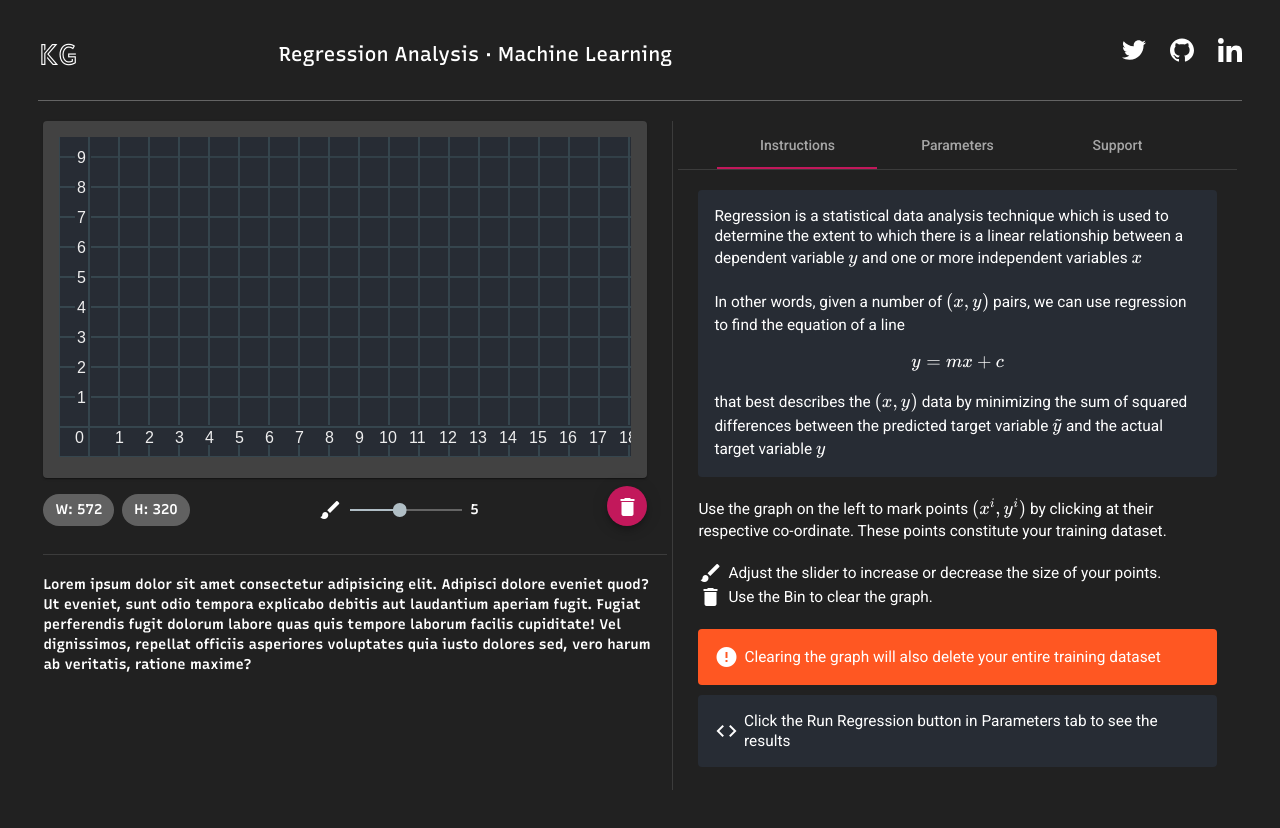
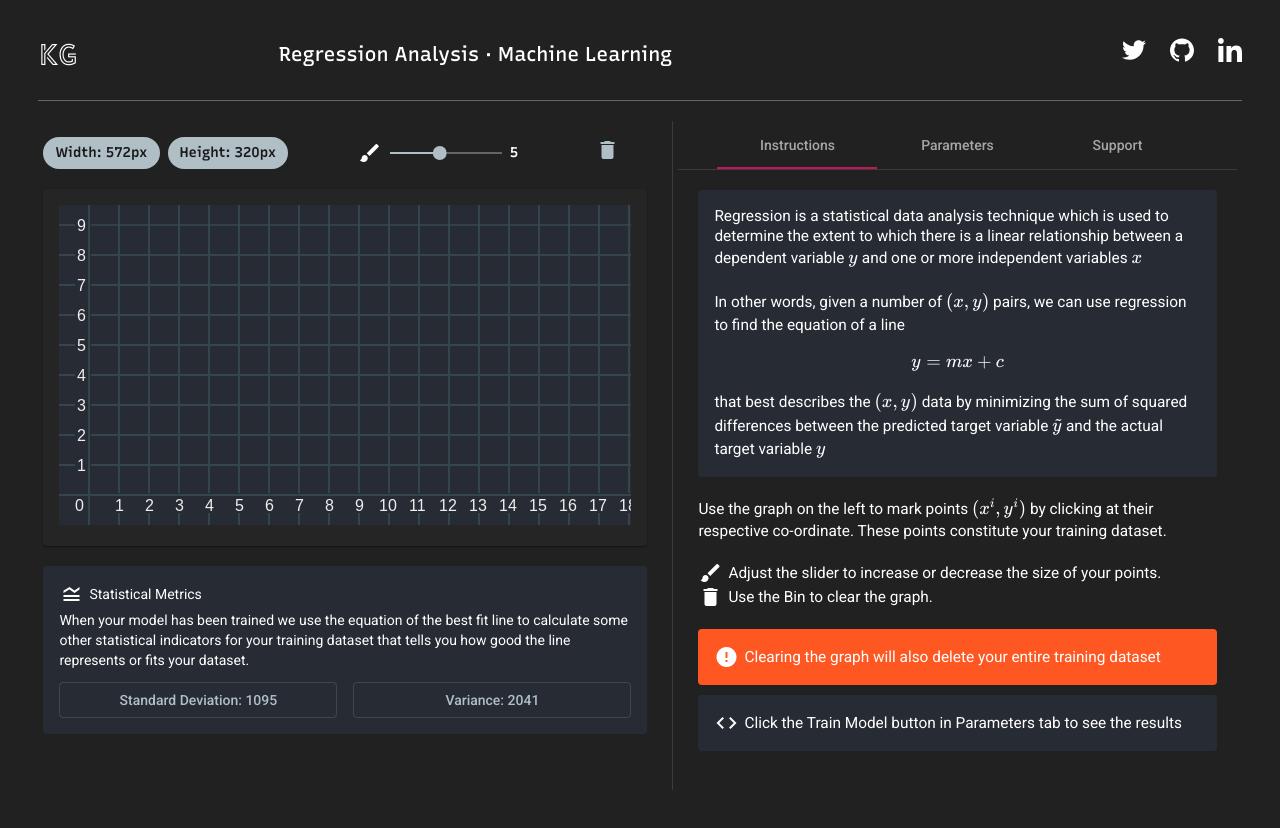
Before and after one commit to teddyphotos/angular-regression, an Angular app: page / in a window 1280 px wide. Shown: the top 828 px of the page. Built offline with nearby package versions, Linux system fonts and the light colour scheme.

Commit message:
Updated UI and added Statistical Metrics

```diff
--- a/src/app/app.component.css
+++ b/src/app/app.component.css
@@ -27,7 +27,7 @@ section{
     -webkit-font-smoothing: antialiased;
     font-size: 1.1em;
     height: 100%;
-    min-height: 75vh;
+    min-height: 100vh;
     overflow-y: scroll;
     padding-right: 20px;
     padding-bottom: 20px;
@@ -312,6 +312,12 @@ mat-toolbar{
 
 }
 
+.graph-controls-container{
+    margin-right: 20px;
+    /* padding-left: 20px; */
+    padding-right: 20px;
+}
+
 
 .stroke-width-controller{
 
@@ -362,12 +368,19 @@ mat-toolbar{
     margin-bottom: 20px;
     margin-right: 20px;
     min-height: 40vh;
+    margin-top: 12px;
 }
 
 
+.graph-container-card{
+    background-color: #252525;
+    /* box-shadow: none; */
+}
+
 .stats-container{
-    padding-top: 20px;
     min-height: 100%;
+    /* padding-left: 10px; */
+    padding-right: 20px;
 }
 
 
@@ -469,11 +482,13 @@ canvas{
 .independentVariable{
     flex: 1;
     margin-right: 5px;
+
 }
 
 .dependentVariable{
     flex: 1;
     margin-left: 5px;
+
 }
 
 .example-full-width {
@@ -482,8 +497,12 @@ canvas{
 
 .resultpane2{
     margin-top: 16px;
+
 }
 
+.horizontalStack{
+    display: flex;
+}
 
 .support-main{
     margin-left: 20px;
@@ -495,3 +514,16 @@ canvas{
     overflow-y: scroll;
     padding-right: 20px;
 }
+
+.trainingButton{
+    width: 100%;
+}
+
+.datametrics{
+    box-shadow: none;
+    background-color: #272c34;
+}
+
+.mat-input-wrapper {
+    background: gray;
+}
--- a/src/app/app.component.html
+++ b/src/app/app.component.html
@@ -76,15 +76,19 @@
   <div class="subsection-container" id="subsection-container">
     <div class="subsection">
       <div class="subsection-col">
-        <div class="graph-container" id="graph-container">
-          <mat-card>
-            <canvas>Your browser does not support HTML5 Canvas! Please update to newer version to preview this.</canvas>
-          </mat-card>
+        <div class="graph-controls-container">
+
           <div class="graph-controls">
             <div class="graph-dimensions">
               <mat-chip-list>
-                <mat-chip>W: {{canvasWidth}}</mat-chip>
-                <mat-chip>H: {{canvasHeight}}</mat-chip>
+                <mat-chip color="accent" selected>
+                  Width: {{canvasWidth}}px
+
+                </mat-chip>
+                <mat-chip color="accent" selected>
+
+                  Height: {{canvasHeight}}px
+                </mat-chip>
               </mat-chip-list>
               </div>
             <div class="stroke-width-controller">
@@ -92,15 +96,39 @@
               <mat-slider [(ngModel)]="myModel" thumbLabel min="1" max="10" step="1" value="5" #tooltip="matTooltip" matTooltip="Stroke Width" [matTooltipPosition]="positionBottom.value" [matTooltipShowDelay]='500'></mat-slider>
               <div>{{myModel}}</div>
             </div>
-            <button mat-mini-fab color="primary" aria-label="Example icon button with a delete icon" (click)="clearGraph()" #tooltip="matTooltip" matTooltip="Clear" [matTooltipPosition]="positionLeft.value" [matTooltipShowDelay]='500'>
+            <button mat-icon-button color="accent" aria-label="Example icon button with a delete icon" (click)="clearGraph()" #tooltip="matTooltip" matTooltip="Clear Graph" [matTooltipPosition]="positionBottom.value" [matTooltipShowDelay]='500'>
               <mat-icon>delete</mat-icon>
             </button>
+          </div>
 
-          </div>
         </div>
-        <mat-divider></mat-divider>
+
+
+
+        <div class="graph-container" id="graph-container">
+          <mat-card class="graph-container-card">
+            <canvas>Your browser does not support HTML5 Canvas! Please update to newer version to preview this.</canvas>
+          </mat-card>
+        </div>
         <div class="stats-container">
-          Lorem ipsum dolor sit amet consectetur adipisicing elit. Adipisci dolore eveniet quod? Ut eveniet, sunt odio tempora explicabo debitis aut laudantium aperiam fugit. Fugiat perferendis fugit dolorum labore quas quis tempore laborum facilis cupiditate! Vel dignissimos, repellat officiis asperiores voluptates quia iusto dolores sed, vero harum ab veritatis, ratione maxime?
+          <mat-card class="datametrics">
+            <div class="bininfo">
+              <mat-icon>legend_toggle</mat-icon><div class="space"></div>Statistical Metrics
+            </div>
+            <div class="resultInfo">
+              When your model has been trained we use the equation of the best fit line to calculate some other statistical indicators for your training dataset that tells you how good the line represents or fits your dataset.
+            </div>
+            <div class="resultpane">
+                  <div class="slopeResult">
+                    <!-- Slope: {{resultSlope}} -->
+                    <button mat-stroked-button color="accent" class="example-full-width">Standard Deviation: {{standardDeviation}}</button>
+                  </div>
+                  <div class="interceptResult">
+                    <!-- Intercept: {{resultIntercept}} -->
+                    <button mat-stroked-button color="accent" class="example-full-width">Variance: {{variance}}</button>
+                  </div>
+                </div>
+          </mat-card>
         </div>
       </div>
 
@@ -139,7 +167,7 @@
               <mat-card class="greeninfo">
                 <mat-icon>code</mat-icon>
                 <div class="space"></div>
-                Click the Run Regression button in Parameters tab to see the results
+                Click the Train Model button in Parameters tab to see the results
               </mat-card>
             </div>
           </mat-tab>
@@ -153,7 +181,43 @@
               <br>
               <mat-card class="metrics">
                 <div class="bininfo">
-                  <mat-icon>equalizer</mat-icon><div class="space"></div>Metrics
+                  <mat-icon>insights</mat-icon><div class="space"></div>Train and Predict
+                </div>
+                <div class="resultInfo">
+                  When you have trained the model, you can use it to make predictions on the data that your model has not seen before. To make a predictions, type the value of independent variable and the value of dependent variable will be displayed below
+                </div>
+                <div class="resultpane2">
+                  <div class="horizontalStack">
+
+                    <div class="independentVariable">
+                      <mat-form-field appearance="fill" class="example-full-width">
+                        <mat-label>Independent Variable</mat-label>
+                        <input matInput class="predict_input" placeholder="" value="" [(ngModel)]="independentX">
+                      </mat-form-field>
+                    </div>
+                    <div class="dependentVariable">
+                      <!-- <button mat-stroked-button color="accent" class="example-full-width">Predicted Value: {{resultSlope*independentX + resultIntercept}}</button> -->
+                      <mat-form-field appearance="fill" class="example-full-width">
+                        <mat-label>Predicted Value</mat-label>
+                        <input matInput placeholder="" value="{{resultSlope*independentX + resultIntercept}}" disabled>
+                      </mat-form-field>
+                    </div>
+
+
+                  </div>
+
+
+                  <button class="trainingButton" mat-raised-button color="primary" (click)="runAlgorithm()">
+                    <mat-icon>code</mat-icon>
+                    Train Model
+                  </button>
+                </div>
+              </mat-card>
+
+              <br>
+              <mat-card class="metrics">
+                <div class="bininfo">
+                  <mat-icon>equalizer</mat-icon><div class="space"></div>Regression Metrics
                 </div>
                 <div class="resultInfo">
                   When you train your model, the training algorithm will output the slope and intercept of the best fit line and display them here
@@ -162,43 +226,14 @@
                   <div class="slopeResult">
                     <!-- Slope: {{resultSlope}} -->
                     <button mat-stroked-button color="accent" class="example-full-width">Slope: {{resultSlope}}</button>
-
                   </div>
                   <div class="interceptResult">
                     <!-- Intercept: {{resultIntercept}} -->
                     <button mat-stroked-button color="accent" class="example-full-width">Intercept: {{resultIntercept}}</button>
                   </div>
                 </div>
+              </mat-card>
 
-              </mat-card>
-              <br>
-
-              <mat-card class="metrics">
-                <div class="bininfo">
-                  <mat-icon>insights</mat-icon><div class="space"></div>Prediction
-                </div>
-                <div class="resultInfo">
-                  When you have trained the model, you can use it to make predictions on the data that your model has not seen before. To make a predictions, type the value of independent variable and the value of dependent variable will be displayed below
-                </div>
-                <div class="resultpane2">
-                  <div class="independentVariable">
-                    <mat-form-field class="example-full-width">
-                      <mat-label>Independent Variable</mat-label>
-                      <input matInput placeholder="" value="0" [(ngModel)]="independentX">
-                    </mat-form-field>
-                  </div>
-                  <div class="dependentVariable">
-                    <button mat-stroked-button color="accent" class="example-full-width">Predicted Value: {{resultSlope*independentX + resultIntercept}}</button>
-                  </div>
-                </div>
-
-              </mat-card>
-              <br>
-
-              <button mat-raised-button color="primary" (click)="runAlgorithm()">
-                <mat-icon>code</mat-icon>
-                Run Regression
-              </button>
 
             </div>
           </mat-tab>
--- a/src/app/app.component.ts
+++ b/src/app/app.component.ts
@@ -32,6 +32,8 @@ export class AppComponent {
   resultSlope = 0
   resultIntercept = 0
   independentX = 0
+  standardDeviation = 1095
+  variance = 2041
 
 
 
@@ -178,8 +180,8 @@ export class AppComponent {
         this.context.lineTo(i, this.canvas.offsetHeight);
         this.context.stroke()
       }else{
-        this.context.lineTo(i, this.canvas.offsetHeight);
-        this.context.stroke()
+        // this.context.lineTo(i, this.canvas.offsetHeight);
+        // this.context.stroke()
         x_coordinate -= 1
       }
       x_coordinate += 1;
@@ -195,8 +197,13 @@ export class AppComponent {
         this.context.lineTo(this.canvas.offsetWidth, j);
         this.context.stroke()
       }
-      this.context.lineTo(this.canvas.offsetWidth, j);
-      this.context.stroke()
+      if (j == this.canvas.offsetHeight){
+
+      }else{
+        this.context.lineTo(this.canvas.offsetWidth, j);
+        this.context.stroke()
+      }
+
       y_coordinate += 1;
     }
     this.context.beginPath();
```
